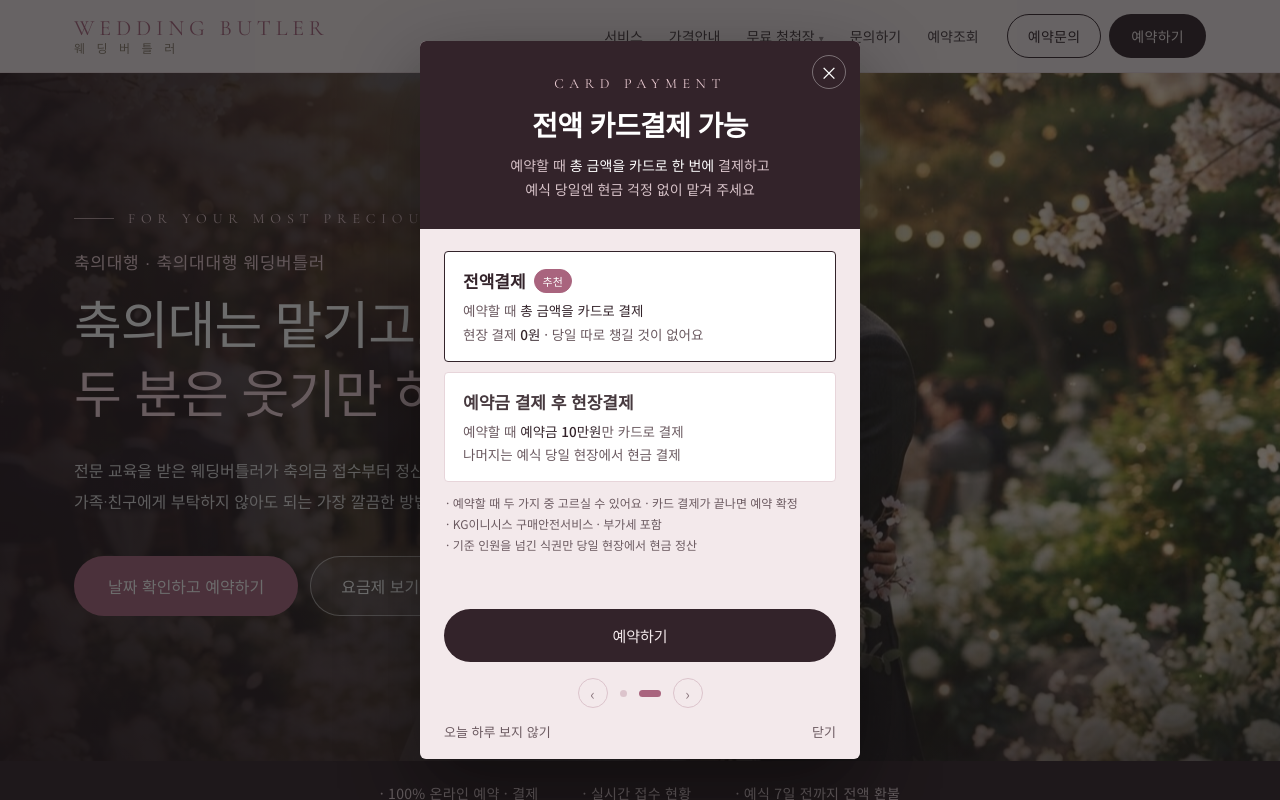
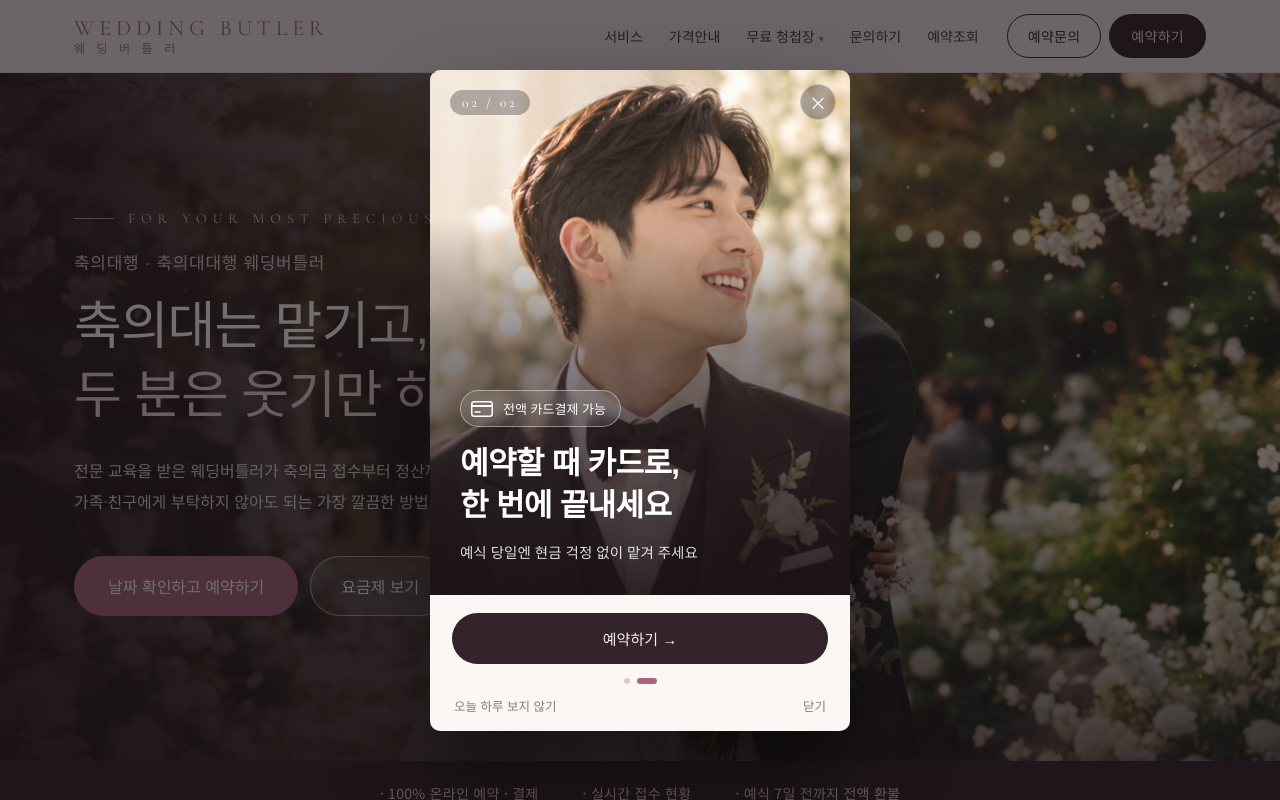
Before and after one commit to minilurira/weddingbutler, a Next.js app: page / in a window 1280 px wide. Shown: the top 800 px of the page. Built offline with nearby package versions, Linux system fonts and the light colour scheme.

Commit message:
메인 팝업을 사진 중심 디자인으로 변경 (연말 이벤트 → 가격안내, 전액 카드결제 → 예약)
Co-Authored-By: Claude Opus 5.5 <noreply@anthropic.com>
Claude-Session: https://claude.ai/code/session_01DHJP4KRpMW8Vb4EdE8DdDH

```diff
--- a/src/components/home/HomePopup.tsx
+++ b/src/components/home/HomePopup.tsx
@@ -1,13 +1,16 @@
 "use client";
 
+import Image from "next/image";
+import { useRouter } from "next/navigation";
 import { useCallback, useEffect, useState, type CSSProperties, type ReactNode } from "react";
 import { useReservation } from "@/components/ReservationProvider";
-import { DEPOSIT_AMOUNT, DESK_TYPE, EVENT, isEventShowing, manwon, PLAN_ORDER, PLANS, type PublicPlanKey } from "@/lib/plans";
+import { EVENT, isEventShowing, manwon } from "@/lib/plans";
 import { fontDisplay, fontSerif } from "@/lib/style";
 
 /**
- * 메인 첫 화면 팝업. 여러 장(SLIDES)이 자동으로 넘어간다.
- * 장을 늘리거나 빼려면 buildSlides()만 고치면 된다. "오늘 하루 보지 않기"는 브라우저에 날짜를 저장한다.
+ * 메인 첫 화면 팝업. 사진 위주의 여러 장(buildSlides)이 자동으로 넘어간다.
+ * 장을 늘리거나 빼려면 buildSlides()만 고치면 된다. 사진은 public/popup/ 에 둔다.
+ * "오늘 하루 보지 않기"는 브라우저에 오늘 날짜(한국시간)를 저장한다.
  */
 
 const HIDE_KEY = "wb_home_popup_hidden_on";
@@ -15,103 +18,28 @@ const ROTATE_MS = 5000;
 
 interface Slide {
   id: string;
-  eyebrow: string;
-  title: string;
+  image: string;
+  imagePosition: string;
+  eyebrow?: string;
+  chip?: ReactNode;
+  title: ReactNode;
   sub: ReactNode;
-  body: ReactNode;
+  highlight?: ReactNode;
   cta: string;
+  action: "pricing" | "booking";
 }
 
 function todayKst(): string {
   return new Date(Date.now() + 9 * 3600 * 1000).toISOString().slice(0, 10);
 }
 
-const badge = (kind: "one" | "both" | "accent"): CSSProperties => ({
-  fontSize: 11,
-  fontWeight: 500,
-  padding: "3px 8px",
-  borderRadius: 999,
-  whiteSpace: "nowrap",
-  fontFamily: "var(--font-sans), sans-serif",
-  ...(kind === "one"
-    ? { background: "#F6ECEF", color: "#A9647E", border: "1px solid #EBD6DD" }
-    : kind === "both"
-      ? { background: "#33232A", color: "#F3E9EB", border: "1px solid #33232A" }
-      : { background: "#A9647E", color: "#FFFFFF", border: "1px solid #A9647E" }),
-});
-
-const noteStyle: CSSProperties = { fontSize: 12, lineHeight: 1.75, color: "#6B5A60", margin: "10px 2px 14px" };
-
-function EventBody() {
+function CardIcon() {
   return (
-    <>
-      {PLAN_ORDER.map((k: PublicPlanKey) => (
-        <div
-          key={k}
-          style={{
-            display: "flex",
-            alignItems: "center",
-            justifyContent: "space-between",
-            gap: 10,
-            padding: "13px 15px",
-            background: "#FFFFFF",
-            border: "1px solid #E7D5DA",
-            borderRadius: 4,
-            marginBottom: 8,
-          }}
-        >
-          <div style={{ display: "flex", alignItems: "center", gap: 7, flexWrap: "wrap", fontFamily: fontSerif, fontWeight: 600, fontSize: 16 }}>
-            {PLANS[k].name}
-            <span style={badge(k === "smallboth" || k === "premium" ? "both" : "one")}>{DESK_TYPE[k]}</span>
-            {k === "smallboth" && <span style={badge("accent")}>NEW</span>}
-          </div>
-          <div style={{ textAlign: "right", whiteSpace: "nowrap" }}>
-            <span style={{ fontSize: 13, color: "#A8959B", textDecoration: "line-through", marginRight: 6 }}>{manwon(PLANS[k].base)}</span>
-            <span style={{ fontFamily: fontSerif, fontSize: 19, fontWeight: 700, color: "#8E3F5F" }}>{manwon(EVENT.prices[k])}</span>
-          </div>
-        </div>
-      ))}
-      <p style={noteStyle}>
-        · 밀봉 · 개봉 집계 모두 이벤트가 적용 · 부가세 포함
-        <br />· 스몰양가: 양가 각 60명 이하 · 축의대 1곳 · 버틀러 2명
-      </p>
-    </>
-  );
-}
-
-function PayOption({ title, accent, children, on }: { title: string; accent?: string; children: ReactNode; on?: boolean }) {
-  return (
-    <div style={{ background: "#FFFFFF", border: on ? "1.5px solid #33232A" : "1px solid #E7D5DA", borderRadius: 4, padding: "16px 18px 14px", marginBottom: 10 }}>
-      <div style={{ display: "flex", alignItems: "center", gap: 8, marginBottom: 6 }}>
-        <span style={{ fontFamily: fontSerif, fontWeight: 600, fontSize: 17, color: on ? "#33232A" : "#473A3F" }}>{title}</span>
-        {accent && <span style={badge("accent")}>{accent}</span>}
-      </div>
-      <p style={{ fontSize: 13.5, lineHeight: 1.75, color: "#6B5A60", margin: 0 }}>{children}</p>
-    </div>
-  );
-}
-
-const B = ({ children }: { children: ReactNode }) => <b style={{ color: "#33232A", fontWeight: 500 }}>{children}</b>;
-
-function CardPayBody() {
-  return (
-    <>
-      <PayOption title="전액결제" accent="추천" on>
-        예약할 때 <B>총 금액을 카드로 결제</B>
-        <br />
-        현장 결제 <B>0원</B> · 당일 따로 챙길 것이 없어요
-      </PayOption>
-      <PayOption title="예약금 결제 후 현장결제">
-        예약할 때 <B>예약금 {manwon(DEPOSIT_AMOUNT)}</B>만 카드로 결제
-        <br />
-        나머지는 예식 당일 현장에서 현금 결제
-      </PayOption>
-      <p style={noteStyle}>
-        · 예약할 때 두 가지 중 고르실 수 있어요 · 카드 결제가 끝나면 예약 확정
-        <br />· KG이니시스 구매안전서비스 · 부가세 포함
-        <br />· 기준 인원을 넘긴 식권만 당일 현장에서 현금 정산
-      </p>
-    </>
+    <svg width="22" height="16" viewBox="0 0 22 16" fill="none" aria-hidden="true">
+      <rect x="0.75" y="0.75" width="20.5" height="14.5" rx="2.5" stroke="#fff" strokeWidth="1.5" />
+      <path d="M1 5h20" stroke="#fff" strokeWidth="2" />
+      <path d="M4 11h5" stroke="#fff" strokeWidth="1.5" strokeLinecap="round" />
+    </svg>
   );
 }
 
@@ -120,40 +48,64 @@ function buildSlides(): Slide[] {
   if (isEventShowing()) {
     slides.push({
       id: "year-end-event",
+      image: "/popup/year-end-event.jpg",
+      imagePosition: "50% 40%",
       eyebrow: "YEAR-END EVENT",
       title: EVENT.name,
       sub: (
         <>
-          <b style={{ color: "#FFFFFF", fontWeight: 500 }}>11월 1일 ~ 12월 31일</b> 예식 한정 특별가
+          11월 1일 – 12월 31일 예식이라면
+          <br />전 요금제를 특별가로 만나보세요
         </>
       ),
-      body: <EventBody />,
-      cta: "이벤트가로 예약하기",
+      highlight: (
+        <>
+          스몰케어 <b style={{ fontFamily: fontSerif, fontSize: 18, fontWeight: 600 }}>{manwon(EVENT.prices.small)}</b>부터
+        </>
+      ),
+      cta: "이벤트 가격 보기",
+      action: "pricing",
     });
   }
   slides.push({
     id: "card-full-payment",
-    eyebrow: "CARD PAYMENT",
-    title: "전액 카드결제 가능",
-    sub: (
+    image: "/popup/card-payment.jpg",
+    imagePosition: "50% 15%",
+    chip: (
       <>
-        예약할 때 <b style={{ color: "#FFFFFF", fontWeight: 500 }}>총 금액을 카드로 한 번에</b> 결제하고
-        <br />
-        예식 당일엔 현금 걱정 없이 맡겨 주세요
+        <CardIcon />
+        전액 카드결제 가능
       </>
     ),
-    body: <CardPayBody />,
+    title: (
+      <>
+        예약할 때 카드로,
+        <br />한 번에 끝내세요
+      </>
+    ),
+    sub: "예식 당일엔 현금 걱정 없이 맡겨 주세요",
     cta: "예약하기",
+    action: "booking",
   });
   return slides;
 }
 
+const glass: CSSProperties = {
+  border: "1px solid rgba(255,255,255,0.42)",
+  background: "rgba(255,255,255,0.1)",
+  backdropFilter: "blur(6px)",
+  WebkitBackdropFilter: "blur(6px)",
+  borderRadius: 999,
+};
+
 export function HomePopup() {
   const { openModal } = useReservation();
+  const router = useRouter();
   const [slides, setSlides] = useState<Slide[]>([]);
   const [open, setOpen] = useState(false);
   const [idx, setIdx] = useState(0);
   const [paused, setPaused] = useState(false);
+  const [touchX, setTouchX] = useState<number | null>(null);
 
   useEffect(() => {
     // 예약 링크(?booking)로 들어온 경우엔 예약 창이 바로 열리므로 팝업을 띄우지 않는다.
@@ -207,94 +159,146 @@ export function HomePopup() {
     setOpen(false);
   }
 
-  function book() {
+  function act() {
     setOpen(false);
-    openModal();
+    if (slide.action === "pricing") router.push("/pricing");
+    else openModal();
   }
 
-  const arrowBtn: CSSProperties = {
-    width: 30,
-    height: 30,
-    borderRadius: "50%",
-    border: "1px solid #DCC4CC",
-    background: "transparent",
-    color: "#8E7A81",
-    fontSize: 15,
-    lineHeight: 1,
-    cursor: "pointer",
-  };
-  const linkBtn: CSSProperties = { background: "none", border: "none", padding: 0, fontSize: 13, color: "#6B5A60", cursor: "pointer" };
+  const linkBtn: CSSProperties = { background: "none", border: "none", padding: 0, fontSize: 12.5, color: "#8B7980", cursor: "pointer" };
 
   return (
     <div
       role="dialog"
       aria-modal="true"
-      aria-label={slide.title}
+      aria-label="웨딩버틀러 안내"
       data-testid="home-popup"
       onClick={() => setOpen(false)}
       style={{
         position: "fixed",
         inset: 0,
         zIndex: 150,
-        background: "rgba(18,18,18,0.62)",
+        background: "rgba(18,14,16,0.6)",
         overflowY: "auto",
         display: "flex",
         alignItems: "center",
         justifyContent: "center",
         padding: 16,
         fontFamily: "var(--font-sans), sans-serif",
-        color: "#33232A",
       }}
     >
       <div
         onClick={(e) => e.stopPropagation()}
         onMouseEnter={() => setPaused(true)}
         onMouseLeave={() => setPaused(false)}
-        style={{ position: "relative", width: "100%", maxWidth: 440, margin: "auto", background: "#F3E9EB", borderRadius: 6, overflow: "hidden", boxShadow: "0 30px 80px rgba(0,0,0,0.45)" }}
+        style={{ position: "relative", width: "100%", maxWidth: 420, margin: "auto", background: "#FBF7F5", borderRadius: 10, overflow: "hidden", boxShadow: "0 40px 90px rgba(0,0,0,0.5)" }}
       >
         <button
           onClick={() => setOpen(false)}
           aria-label="닫기"
-          style={{ position: "absolute", top: 14, right: 14, zIndex: 2, width: 34, height: 34, borderRadius: "50%", border: "1px solid rgba(255,255,255,0.35)", background: "transparent", color: "#FFFFFF", fontSize: 18, lineHeight: 1, cursor: "pointer" }}
+          style={{
+            position: "absolute",
+            top: 14,
+            right: 14,
+            zIndex: 3,
+            width: 36,
+            height: 36,
+            borderRadius: "50%",
+            border: "1px solid rgba(255,255,255,0.4)",
+            background: "rgba(25,16,20,0.35)",
+            color: "#FFFFFF",
+            fontSize: 18,
+            lineHeight: 1,
+            cursor: "pointer",
+          }}
         >
           ×
         </button>
-        <div key={slide.id} style={{ animation: "wbPopupFade .35s ease" }}>
-          <div style={{ background: "#33232A", color: "#FFFFFF", padding: "clamp(28px,6vw,34px) clamp(22px,6vw,30px) clamp(22px,5vw,28px)", textAlign: "center" }}>
-            <p style={{ fontFamily: fontDisplay, letterSpacing: "0.4em", fontSize: 14, color: "#E9CAD1", margin: "0 0 12px" }}>{slide.eyebrow}</p>
-            <h2 style={{ fontFamily: fontSerif, fontWeight: 600, fontSize: "clamp(23px,6vw,28px)", margin: "0 0 10px", letterSpacing: "-0.02em" }}>{slide.title}</h2>
-            <p style={{ fontSize: 14, lineHeight: 1.7, color: "#D8C3C9", margin: 0 }}>{slide.sub}</p>
+
+        <div
+          onTouchStart={(e) => setTouchX(e.touches[0].clientX)}
+          onTouchEnd={(e) => {
+            if (touchX === null) return;
+            const dx = e.changedTouches[0].clientX - touchX;
+            if (Math.abs(dx) > 40) go(dx < 0 ? 1 : -1);
+            setTouchX(null);
+          }}
+          style={{ position: "relative", aspectRatio: "4 / 5", overflow: "hidden", background: "#33232A" }}
+        >
+          {slides.map((s, i) => (
+            <Image
+              key={s.id}
+              src={s.image}
+              alt=""
+              fill
+              sizes="420px"
+              priority={i === 0}
+              style={{ objectFit: "cover", objectPosition: s.imagePosition, opacity: i === idx ? 1 : 0, transition: "opacity .6s ease" }}
+            />
+          ))}
+          <div
+            aria-hidden="true"
+            style={{ position: "absolute", inset: 0, background: "linear-gradient(180deg, rgba(25,16,20,0) 28%, rgba(25,16,20,0.5) 52%, rgba(25,16,20,0.9) 100%)" }}
+          />
+          {count > 1 && (
+            <div
+              style={{
+                position: "absolute",
+                top: 20,
+                left: 20,
+                zIndex: 2,
+                fontFamily: fontDisplay,
+                fontSize: 14,
+                letterSpacing: "0.2em",
+                color: "#FFFFFF",
+                background: "rgba(25,16,20,0.3)",
+                padding: "4px 12px",
+                borderRadius: 999,
+              }}
+            >
+              {String(idx + 1).padStart(2, "0")} / {String(count).padStart(2, "0")}
+            </div>
+          )}
+          <div key={slide.id} style={{ position: "absolute", left: 0, right: 0, bottom: 0, zIndex: 1, padding: "0 clamp(22px,6vw,30px) clamp(24px,6vw,30px)", color: "#FFFFFF", animation: "wbPopupUp .5s ease" }}>
+            {slide.eyebrow && (
+              <p style={{ fontFamily: fontDisplay, fontSize: 13, letterSpacing: "0.42em", color: "#F1D9DF", margin: "0 0 12px", display: "flex", alignItems: "center", gap: 10 }}>
+                <span style={{ width: 22, height: 1, background: "#F1D9DF", opacity: 0.8 }} />
+                {slide.eyebrow}
+              </p>
+            )}
+            {slide.chip && (
+              <div style={{ ...glass, display: "inline-flex", alignItems: "center", gap: 10, padding: "8px 14px 8px 10px", marginBottom: 16, fontSize: 13 }}>{slide.chip}</div>
+            )}
+            <h2 style={{ fontFamily: fontSerif, fontWeight: 600, fontSize: "clamp(26px,7vw,31px)", lineHeight: 1.35, margin: "0 0 12px", letterSpacing: "-0.02em" }}>{slide.title}</h2>
+            <p style={{ fontSize: 14.5, lineHeight: 1.75, color: "rgba(255,255,255,0.86)", margin: 0 }}>{slide.sub}</p>
+            {slide.highlight && (
+              <div style={{ ...glass, display: "inline-flex", alignItems: "baseline", gap: 6, marginTop: 16, padding: "9px 16px", fontSize: 13.5 }}>{slide.highlight}</div>
+            )}
           </div>
-          <div style={{ padding: "clamp(18px,4vw,22px) clamp(16px,5vw,24px) 4px", minHeight: count > 1 ? 380 : undefined }}>{slide.body}</div>
         </div>
-        <div style={{ padding: "0 clamp(16px,5vw,24px)" }}>
+
+        <div style={{ padding: "18px 22px 0" }}>
           <button
-            onClick={book}
+            onClick={act}
             className="btn-dark-hover"
-            style={{ display: "block", width: "100%", padding: 16, borderRadius: 999, border: "none", background: "#33232A", color: "#F3E9EB", fontSize: 15, fontWeight: 500, cursor: "pointer" }}
+            style={{ display: "block", width: "100%", padding: 15, borderRadius: 999, border: "none", background: "#33232A", color: "#F7EEF0", fontSize: 15, fontWeight: 500, cursor: "pointer" }}
           >
-            {slide.cta}
+            {slide.cta} →
           </button>
         </div>
         {count > 1 && (
-          <div style={{ display: "flex", alignItems: "center", justifyContent: "center", gap: 12, padding: "16px 0 2px" }}>
-            <button onClick={() => go(-1)} aria-label="이전" style={arrowBtn}>
-              ‹
-            </button>
+          <div style={{ display: "flex", justifyContent: "center", gap: 7, padding: "14px 0 2px" }}>
             {slides.map((s, i) => (
               <button
                 key={s.id}
                 onClick={() => setIdx(i)}
-                aria-label={`${i + 1}번째 안내`}
-                style={{ width: i === idx ? 22 : 7, height: 7, padding: 0, border: "none", borderRadius: 999, background: i === idx ? "#A9647E" : "#DCC4CC", cursor: "pointer", transition: "width .25s ease" }}
+                aria-label={`${i + 1}번째 안내 보기`}
+                style={{ width: i === idx ? 20 : 6, height: 6, padding: 0, border: "none", borderRadius: 999, background: i === idx ? "#A9647E" : "#DCC9CF", cursor: "pointer", transition: "width .25s ease" }}
               />
             ))}
-            <button onClick={() => go(1)} aria-label="다음" style={arrowBtn}>
-              ›
-            </button>
           </div>
         )}
-        <div style={{ display: "flex", justifyContent: "space-between", padding: "12px clamp(16px,5vw,24px) 18px" }}>
+        <div style={{ display: "flex", justifyContent: "space-between", padding: "10px 24px 16px" }}>
           <button onClick={hideToday} style={linkBtn}>
             오늘 하루 보지 않기
           </button>
@@ -303,7 +307,7 @@ export function HomePopup() {
           </button>
         </div>
       </div>
-      <style>{`@keyframes wbPopupFade{from{opacity:0;transform:translateX(8px)}to{opacity:1;transform:none}}`}</style>
+      <style>{`@keyframes wbPopupUp{from{opacity:0;transform:translateY(10px)}to{opacity:1;transform:none}}`}</style>
     </div>
   );
 }
```
Also changed, not shown: public/popup/card-payment.jpg (added), public/popup/year-end-event.jpg (added).
